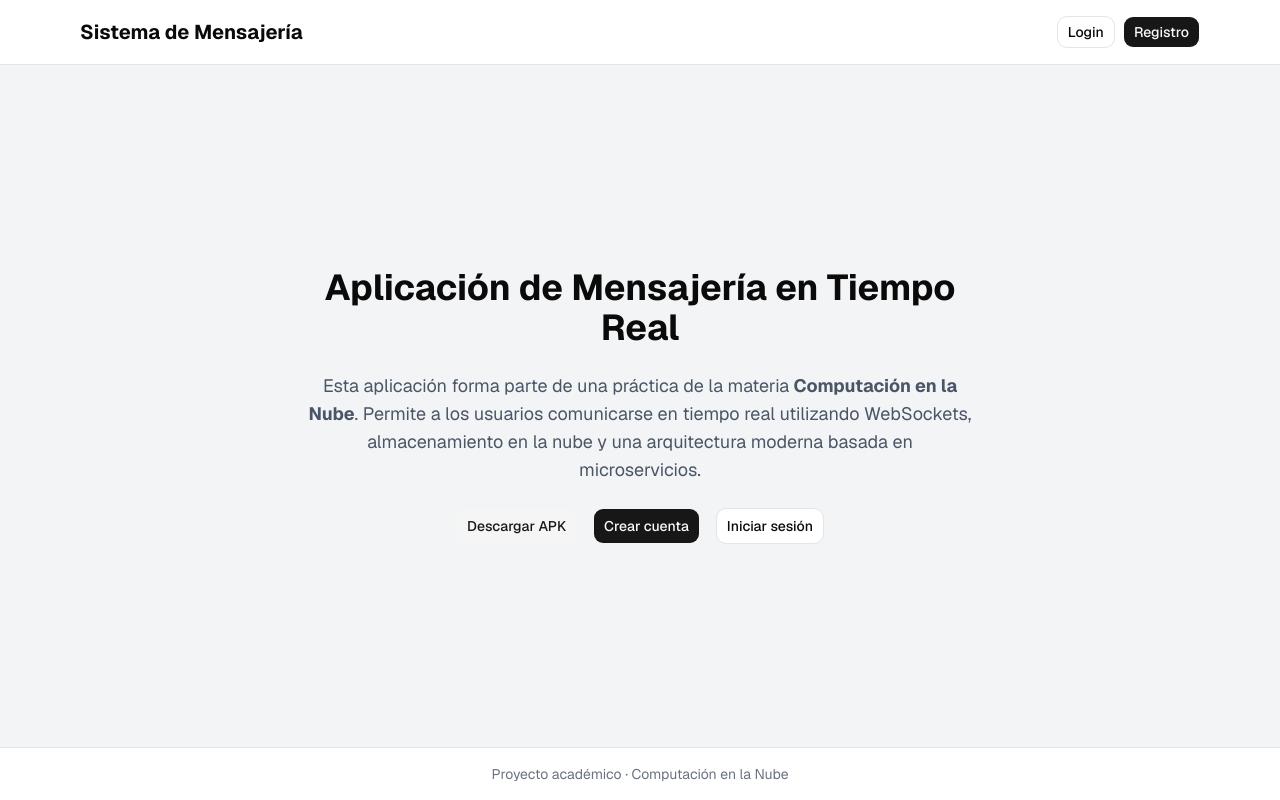
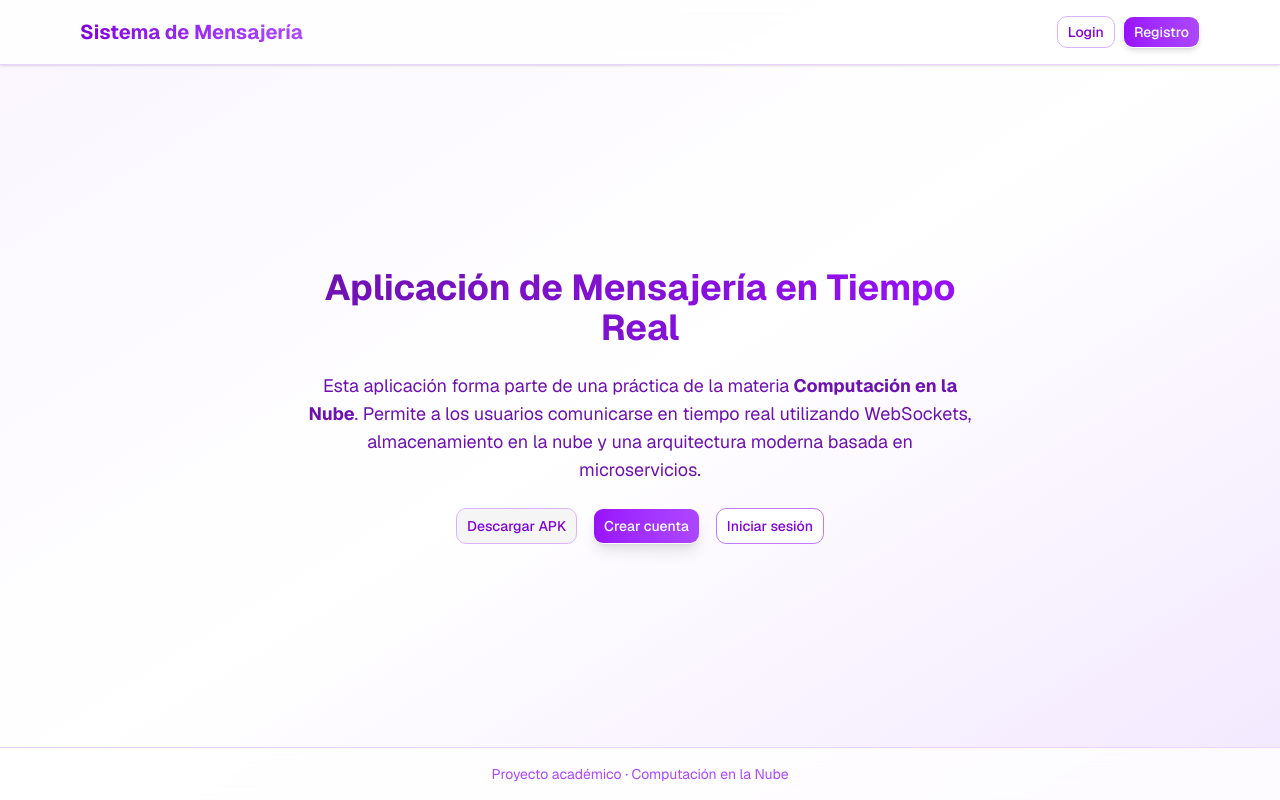
Before and after one commit to JoseOlvera2404/Chat, a Next.js app in the folder frontend/: page / in a window 1280 px wide. Built offline with nearby package versions, Linux system fonts and the light colour scheme; no server answers.

Commit message:
Cambios esteticos

```diff
--- a/frontend/app/page.tsx
+++ b/frontend/app/page.tsx
@@ -3,94 +3,68 @@ import { Button } from "@/components/ui/button";
 
 export default function Home() {
   return (
-    <main className="min-h-screen bg-gray-100 flex flex-col">
+    <main className="min-h-screen bg-gradient-to-br from-purple-50 via-white to-purple-100 flex flex-col">
 
       {/* Header */}
-
-      <header className="border-b bg-white">
-
+      <header className="border-b border-purple-200 bg-white/80 backdrop-blur-sm shadow-sm">
         <div className="max-w-6xl mx-auto flex items-center justify-between p-4">
-
-          <h1 className="font-bold text-xl">
+          <h1 className="font-bold text-xl bg-gradient-to-r from-purple-700 to-purple-500 bg-clip-text text-transparent">
             Sistema de Mensajería
           </h1>
-
           <div className="flex gap-2">
-
             <Link href="/login">
-              <Button variant="outline">
+              <Button variant="outline" className="border-purple-300 text-purple-700 hover:bg-purple-50 hover:text-purple-800">
                 Login
               </Button>
             </Link>
-
             <Link href="/register">
-              <Button>
+              <Button className="bg-gradient-to-r from-purple-600 to-purple-500 hover:from-purple-700 hover:to-purple-600 text-white shadow-md">
                 Registro
               </Button>
             </Link>
-
           </div>
-
         </div>
-
       </header>
 
       {/* Hero */}
-
-      <section className="flex-1 flex items-center justify-center">
-
+      <section className="flex-1 flex items-center justify-center px-4">
         <div className="max-w-2xl text-center space-y-6">
-
-          <h2 className="text-4xl font-bold">
+          <h2 className="text-4xl font-bold bg-gradient-to-r from-purple-800 to-purple-600 bg-clip-text text-transparent">
             Aplicación de Mensajería en Tiempo Real
           </h2>
-
-          <p className="text-gray-600 text-lg">
+          <p className="text-purple-800 text-lg">
             Esta aplicación forma parte de una práctica de la materia
             <strong> Computación en la Nube</strong>.
             Permite a los usuarios comunicarse en tiempo real utilizando
             WebSockets, almacenamiento en la nube y una arquitectura moderna
             basada en microservicios.
           </p>
-
-          <div className="flex justify-center gap-4" flex-wrap>
-
+          <div className="flex justify-center gap-4 flex-wrap">
             <a href="/downloads/ChatApp.apk" download>
-              <Button size="lg" variant="secondary">
+              <Button size="lg" variant="secondary" className="border-purple-300 text-purple-700 hover:bg-purple-50">
                 Descargar APK
               </Button>
             </a>
-
             <Link href="/register">
-              <Button size="lg">
+              <Button size="lg" className="bg-gradient-to-r from-purple-600 to-purple-500 hover:from-purple-700 hover:to-purple-600 text-white shadow-lg">
                 Crear cuenta
               </Button>
             </Link>
-
             <Link href="/login">
-              <Button size="lg" variant="outline">
+              <Button size="lg" variant="outline" className="border-purple-400 text-purple-700 hover:bg-purple-50">
                 Iniciar sesión
               </Button>
             </Link>
-
           </div>
-
         </div>
-
       </section>
 
       {/* Footer */}
-
-      <footer className="border-t bg-white">
-
-        <div className="max-w-6xl mx-auto p-4 text-center text-sm text-gray-500">
-
+      <footer className="border-t border-purple-200 bg-white/80 backdrop-blur-sm">
+        <div className="max-w-6xl mx-auto p-4 text-center text-sm text-purple-500">
           Proyecto académico · Computación en la Nube
-
         </div>
-
       </footer>
-
     </main>
   );
 }
```
